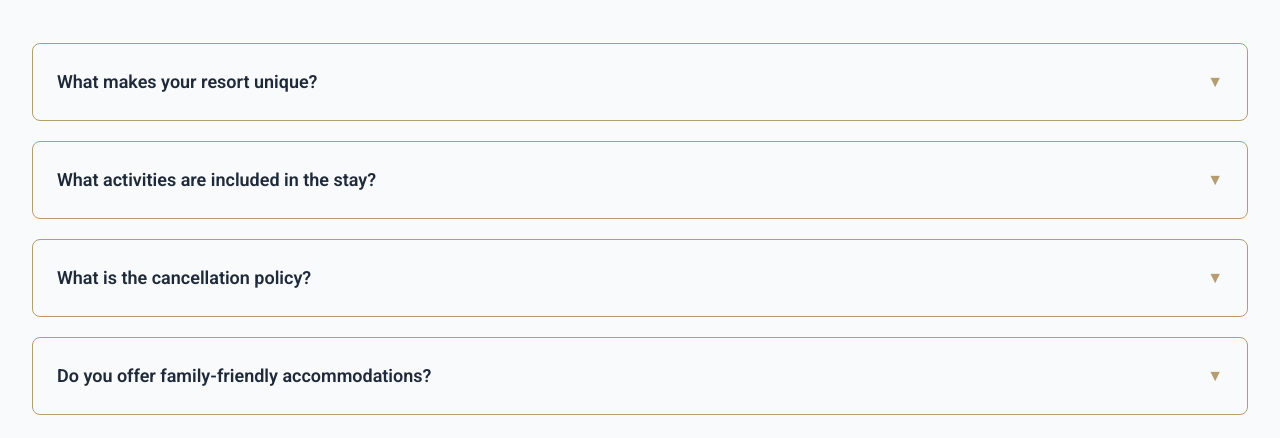
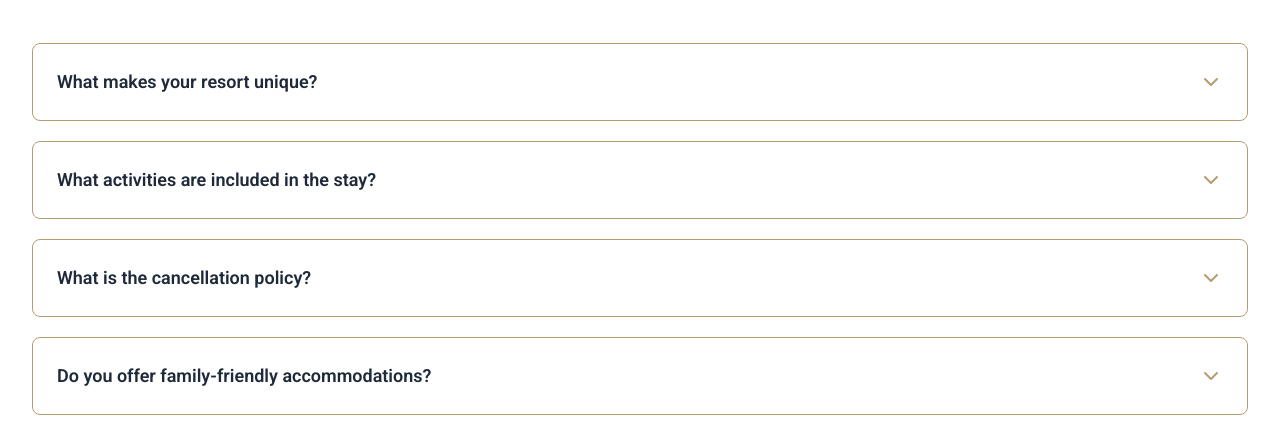
Before and after one commit to muhammedanas-ea/resort, a React (Vite) app: page / in a window 1280 px wide. Shown: the part 4076-4514 px from the top of the page. Built offline with nearby package versions, Linux system fonts and the light colour scheme; a web font is replaced by a local one.

Commit message:
first commit

```diff
--- a/src/App.tsx
+++ b/src/App.tsx
@@ -1,11 +1,14 @@
 import { BrowserRouter as Router, Routes, Route } from "react-router-dom";
 import Home from "./pages/Home";
+import Layout from "./layout/Layout";
 
 const App = () => {
   return (
     <Router>
       <Routes>
-        <Route path="/" element={<Home />} />
+        <Route element={<Layout />}>
+          <Route path="/" element={<Home />} />
+        </Route>
       </Routes>
     </Router>
   );
--- a/src/components/home/FAQ.tsx
+++ b/src/components/home/FAQ.tsx
@@ -23,7 +23,7 @@ const FAQ = () => {
   ];
 
   return (
-    <section className="bg-gray-50 py-16 md:py-20" aria-label="FAQ Section">
+    <section className="py-16 md:py-20" aria-label="FAQ Section">
       <div className="container mx-auto px-4 lg:px-8 ">
         {/* Section Heading */}
         <div className="mb-12">
@@ -48,8 +48,21 @@ const FAQ = () => {
                   <h3 className="text-lg font-semibold text-gray-800 pr-4">
                     {faq.question}
                   </h3>
-                  <span className="flex-shrink-0 ml-2 text-[#B59D71] transform group-open:rotate-180 transition-transform">
-                    ▼
+                  <span className="flex-shrink-0 ml-4 text-[#B59D71]">
+                    <svg
+                      className="w-6 h-6 transform transition-transform duration-300 group-open:-rotate-180"
+                      viewBox="0 0 24 24"
+                      fill="none"
+                      xmlns="http://www.w3.org/2000/svg"
+                    >
+                      <path
+                        d="M6 9L12 15L18 9"
+                        stroke="currentColor"
+                        strokeWidth="2"
+                        strokeLinecap="round"
+                        strokeLinejoin="round"
+                      />
+                    </svg>
                   </span>
                 </summary>
                 <div className="mt-4 pt-4 border-t border-gray-200">
--- a/src/components/home/Gallery.tsx
+++ b/src/components/home/Gallery.tsx
@@ -1,6 +1,6 @@
 const Gallery = () => {
   return (
-    <section className="bg-gray-50 py-20" aria-label="Resort Gallery">
+    <section className="py-20" aria-label="Resort Gallery">
       <div className="container mx-auto px-4 lg:px-8 mb-16">
         <div className="mb-8">
           <div className="mb-10 w-24 border-t-2 border-[#B59D71]" />
--- /dev/null
+++ b/src/layout/Layout.tsx
@@ -0,0 +1,16 @@
+import { Outlet } from "react-router-dom";
+import Footer from "../components/Footer";
+import Navbar from "../components/Navbar";
+
+const Layout = () => {
+  return (
+    <div className="overflow-hidden">
+      <Navbar />
+      <div>
+        <Outlet />
+      </div>
+      <Footer />
+    </div>
+  );
+};
+export default Layout;
--- a/src/pages/Home.tsx
+++ b/src/pages/Home.tsx
@@ -1,17 +1,14 @@
 import About from "../components/home/About";
 import Hero from "../components/home/Hero";
-import Navbar from "../components/Navbar";
 import Facilities from "../components/home/Facilities";
 import Destination from "../components/home/Destination";
-import Footer from "../components/Footer";
 import Testimonials from "../components/home/Testimonials";
 import Gallery from "../components/home/Gallery";
 import FAQ from "../components/home/FAQ";
 
 const Home = () => {
   return (
-    <div className="overflow-hidden">
-      <Navbar />
+    <>
       <Hero />
       <About />
       <div className="h-[30rem] w-full">
@@ -29,9 +26,7 @@ const Home = () => {
       <Gallery />
       <Destination />
       <FAQ />
-
-      <Footer />
-    </div>
+    </>
   );
 };
 
```
